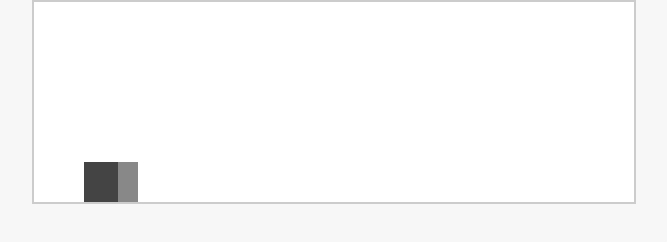
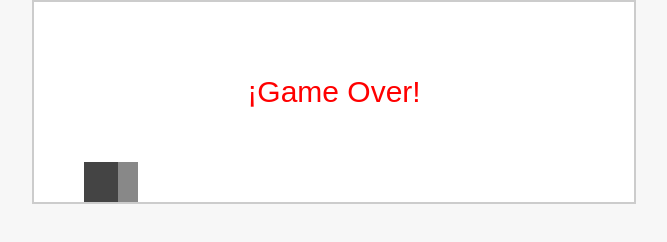
Before and after one commit to AlejoSazza/Showit-game, a plain HTML site: page index.html in a window 1280 px wide. Shown: the whole page, without its empty margins (306-973 px from the left). Drawn offline with Linux system fonts and the light colour scheme.

Commit message:
Update index.html

```diff
--- a/index.html
+++ b/index.html
@@ -54,6 +54,13 @@
     ctx.fillRect(obstacle.x, obstacle.y, obstacle.width, obstacle.height);
   }
 
+  function drawGameOver() {
+    ctx.fillStyle = "red";
+    ctx.font = "30px Arial";
+    ctx.textAlign = "center";
+    ctx.fillText("¡Game Over!", canvas.width / 2, canvas.height / 2);
+  }
+
   function update() {
     if (gameOver) return;
 
@@ -81,8 +88,8 @@
       dino.y + dino.height > obstacle.y
     ) {
       gameOver = true;
-      alert("¡Game Over!");
-      location.reload();
+      dino.dy = 0;
+      obstacle.speed = 0;
     }
   }
 
@@ -90,6 +97,7 @@
     ctx.clearRect(0, 0, canvas.width, canvas.height);
     drawDino();
     drawObstacle();
+    if (gameOver) drawGameOver();
   }
 
   function loop() {
@@ -99,7 +107,7 @@
   }
 
   document.addEventListener("keydown", (e) => {
-    if (e.code === "Space" && dino.grounded) {
+    if (e.code === "Space" && dino.grounded && !gameOver) {
       dino.dy = dino.jumpPower;
       dino.grounded = false;
     }
```
